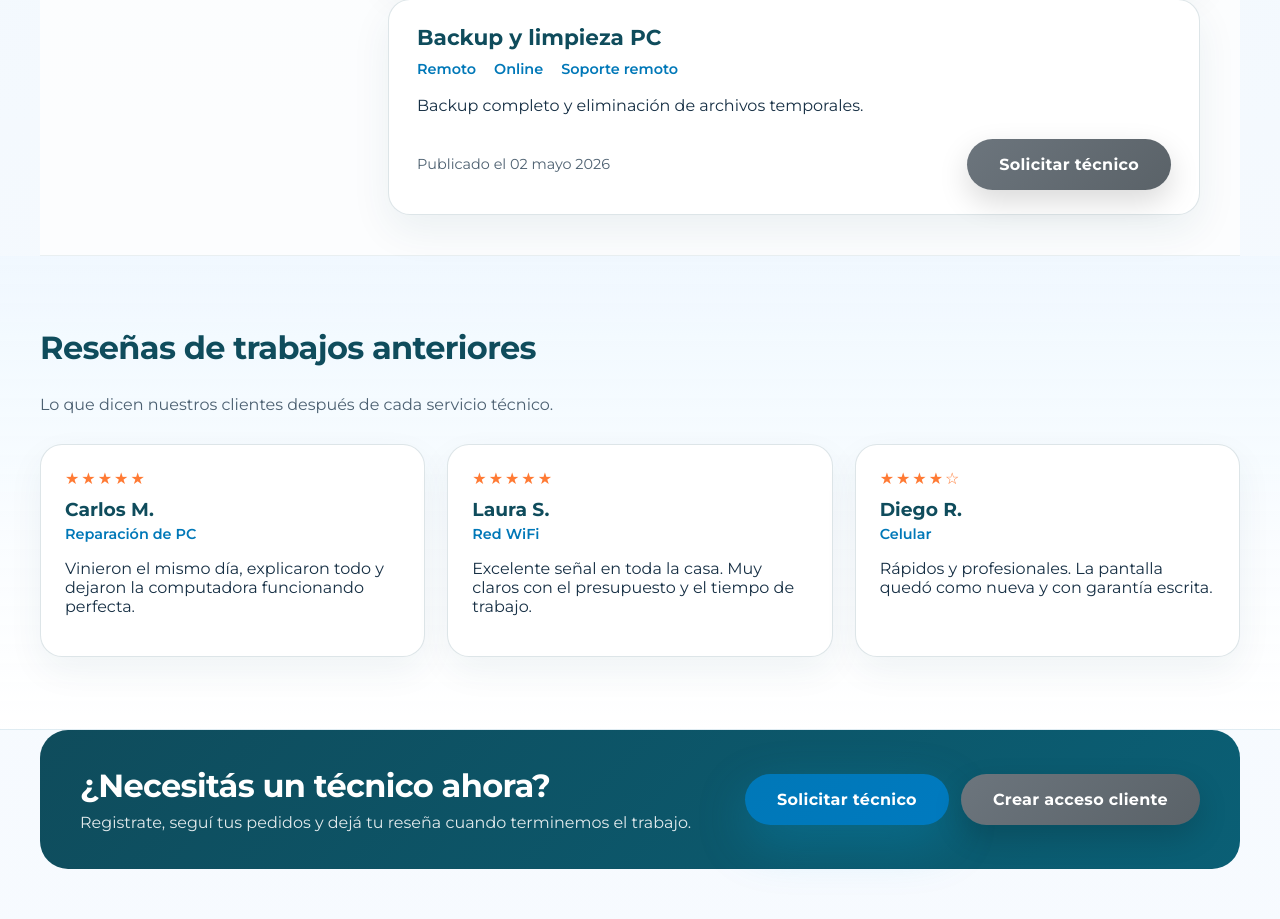
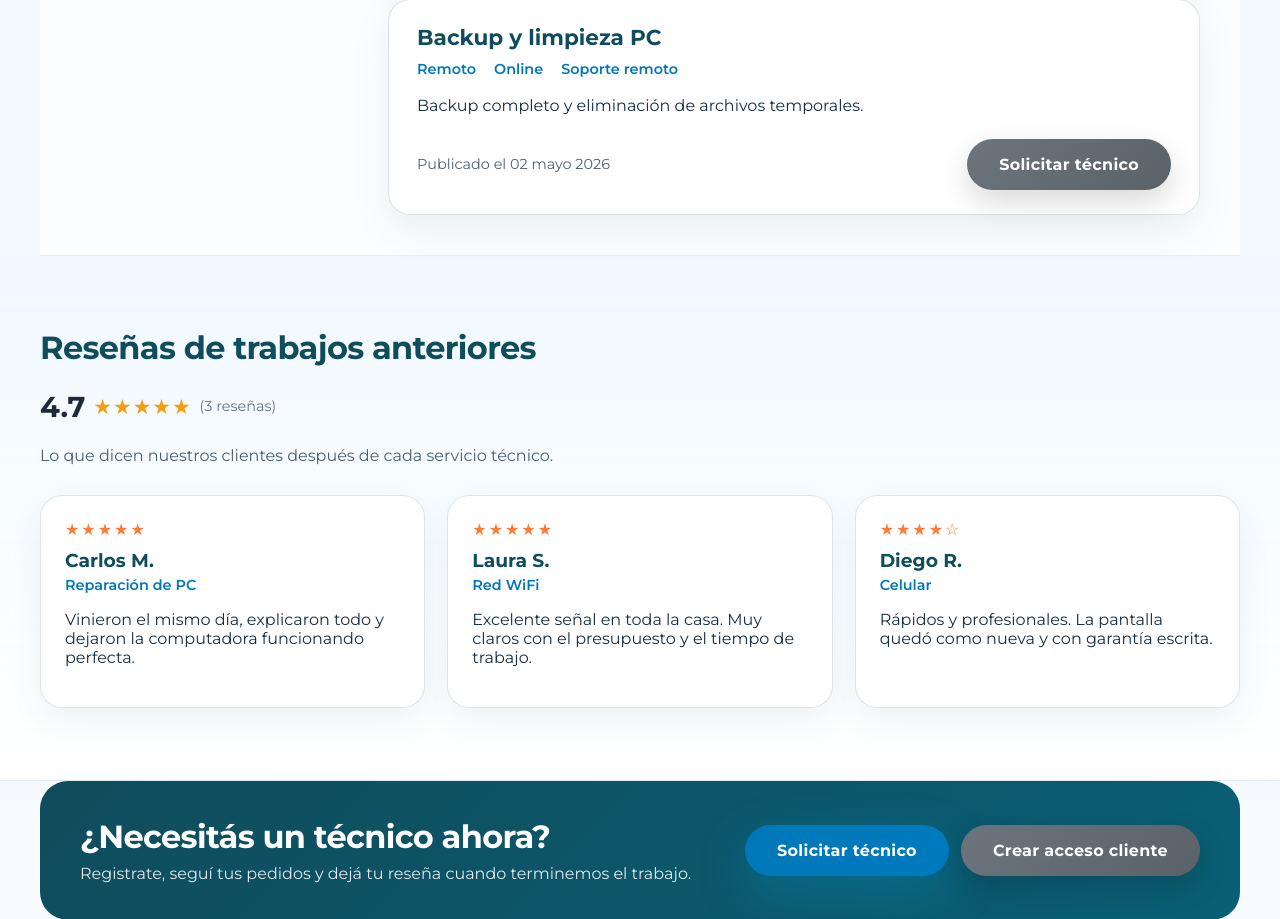
Before and after one commit to quatranoluciano-create/proyecto-web, a PHP site: page / in a window 1280 px wide. Shown: the part 2741-3660 px from the top of the page. Run offline with PHP 8.4, Linux system fonts and the light colour scheme; data comes from the database, SQL or seed files in the repository.

Commit message:
Mostrar promedio de estrellas en reseñas

```diff
--- a/index.php
+++ b/index.php
@@ -36,6 +36,14 @@ $consulta->execute($parametros);
 $trabajos_filtrados = $consulta->fetchAll();
 
 $reseñas = $pdo->query('SELECT nombre, trabajo_titulo AS trabajo, estrellas, texto FROM resenas ORDER BY creado_en DESC')->fetchAll();
+
+$promedio_estrellas = 0;
+$total_resenas = count($reseñas);
+if ($total_resenas > 0) {
+    $suma_estrellas = array_sum(array_column($reseñas, 'estrellas'));
+    $promedio_estrellas = round($suma_estrellas / $total_resenas, 1);
+}
+
 
 $total = count($trabajos_filtrados);
 $titulo_pagina = 'Buscar trabajos técnicos';
@@ -146,8 +154,17 @@ require_once __DIR__ . '/includes/header.php';
     </section>
 
     <section id="reseñas" class="reviews-section">
-        <h2>Reseñas de trabajos anteriores</h2>
-        <p class="section-text">Lo que dicen nuestros clientes después de cada servicio técnico.</p>
+            <h2>Reseñas de trabajos anteriores</h2>
+            <?php if ($total_resenas > 0) : ?>
+            <p class="reviews-average">
+                <span class="average-number"><?php echo $promedio_estrellas; ?></span>
+                <span class="average-stars" aria-label="<?php echo $promedio_estrellas; ?> de 5 estrellas">
+            <?php echo str_repeat('★', (int) round($promedio_estrellas)) . str_repeat('☆', 5 - (int) round($promedio_estrellas)); ?>
+                </span>
+            <span class="average-count">(<?php echo $total_resenas; ?> reseña<?php echo $total_resenas === 1 ? '' : 's'; ?>)</span>
+            </p>
+        <?php endif; ?>
+    <p class="section-text">Lo que dicen nuestros clientes después de cada servicio técnico.</p>
         <div class="reviews-grid">
             <?php foreach ($reseñas as $reseña) : ?>
                 <article class="review-card">
--- a/styles.css
+++ b/styles.css
@@ -1265,6 +1265,27 @@ section h2 {
     padding: 60px 40px 0;
 }
 
+.reviews-average {
+    display: flex;
+    align-items: center;
+    gap: 0.5rem;
+    margin: 0.5rem 0;
+}
+.average-number {
+    font-size: 1.8rem;
+    font-weight: 700;
+    color: #1e293b;
+}
+.average-stars {
+    color: #f59e0b;
+    font-size: 1.3rem;
+    letter-spacing: 1px;
+}
+.average-count {
+    color: #64748b;
+    font-size: 0.9rem;
+}
+
 .footer-main {
     display: grid;
     grid-template-columns: 1.6fr 1fr 1fr 1.2fr;
```
